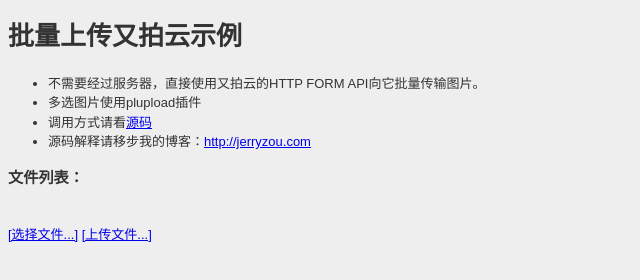
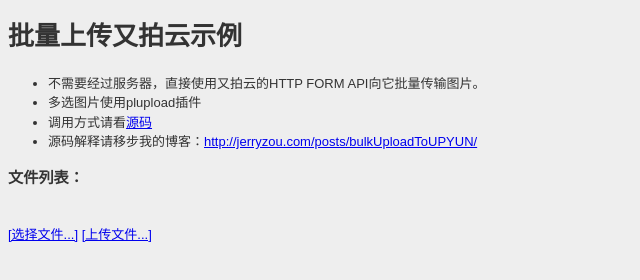
Before and after one commit to zry656565/bulk-upload-to-UPYUN, a plain HTML site: page index.html in a window 1280 px wide. Shown: the whole page, without its empty margins (0-640 px from the left). Drawn offline with Linux system fonts and the light colour scheme.

Commit message:
修改博客文章的链接

```diff
--- a/index.html
+++ b/index.html
@@ -12,7 +12,7 @@
 	<li>不需要经过服务器，直接使用又拍云的HTTP FORM API向它批量传输图片。</li>
 	<li>多选图片使用plupload插件</li>
 	<li>调用方式请看<a href="https://github.com/zry656565/bulk-upload-to-UPYUN">源码</a></li>
-	<li>源码解释请移步我的博客：<a href="http://jerryzou.com">http://jerryzou.com</a></li>
+	<li>源码解释请移步我的博客：<a href="http://jerryzou.com/posts/bulkUploadToUPYUN/">http://jerryzou.com/posts/bulkUploadToUPYUN/</a></li>
 </ul>
 
 <h3>文件列表：</h3>
```
